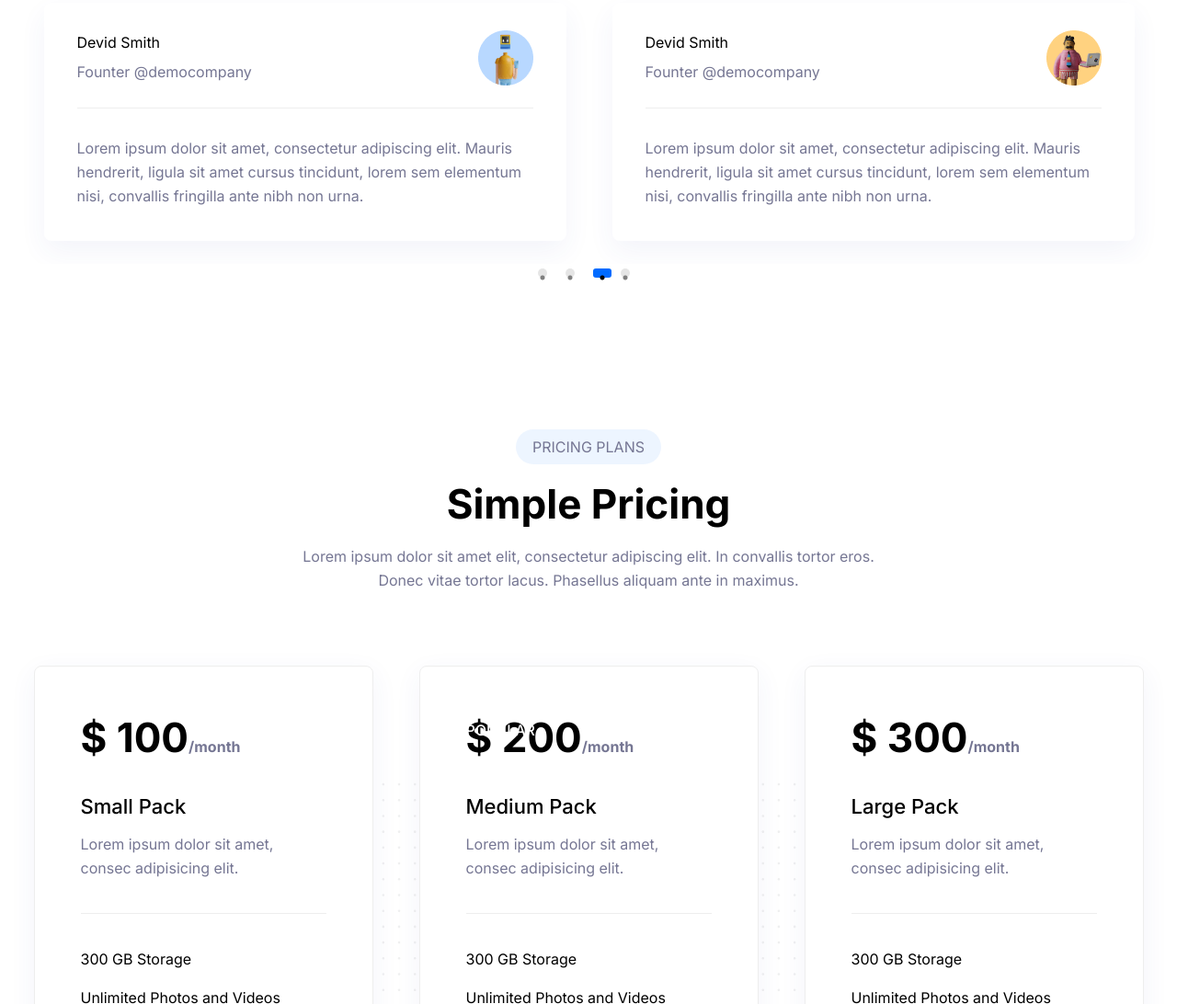
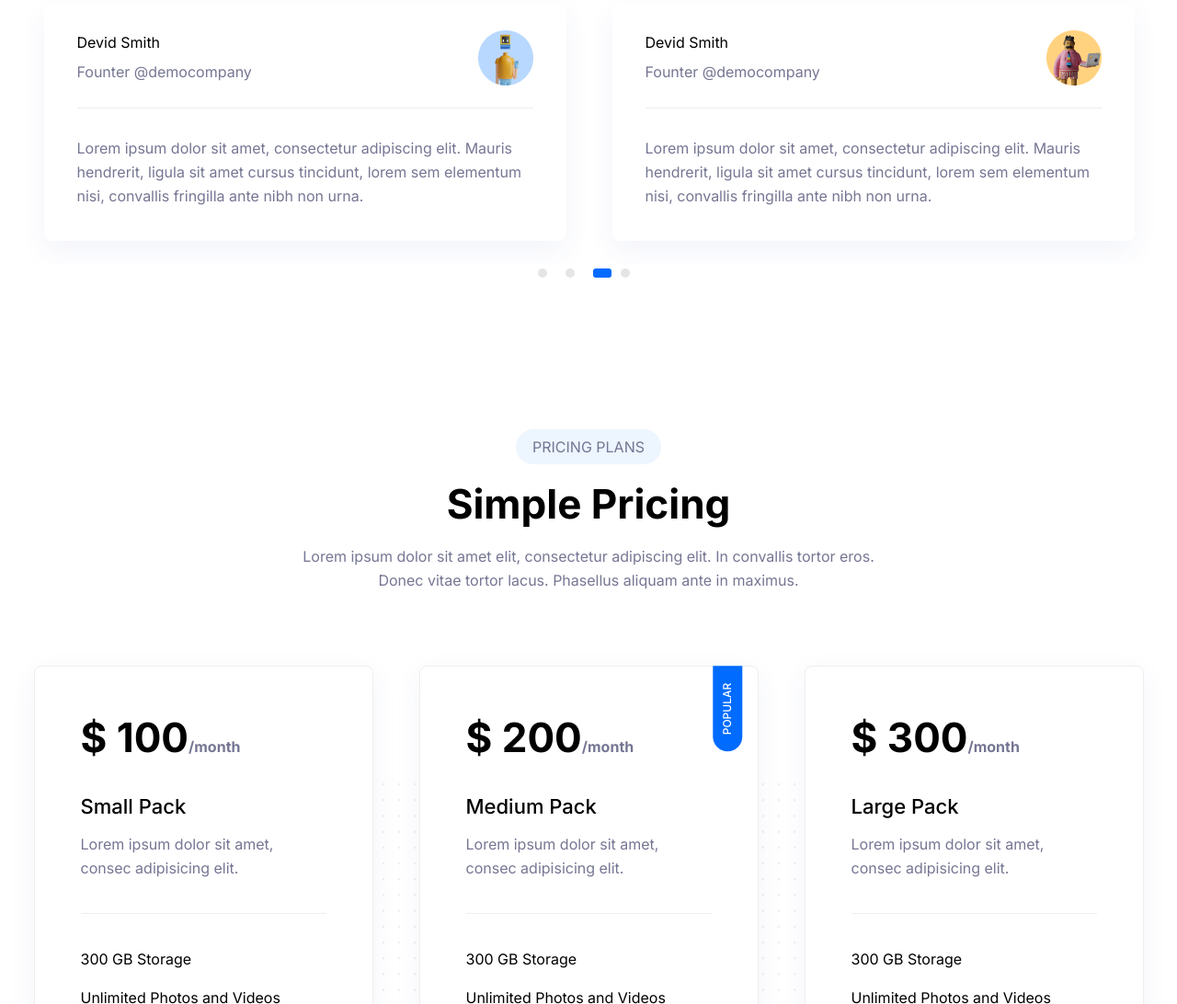
Before and after one commit to susuhaohaki/BCS14_BTCapstone1, a website: page index.html in a window 1280 px wide. Shown: the part 6146-7238 px from the top of the page at 92% size. Drawn offline with nearby package versions, Linux system fonts and the light colour scheme; a script that the page names is missing.

Commit message:
update finish

```diff
--- a/index.html
+++ b/index.html
@@ -1072,12 +1072,8 @@
               <span>Get the Plan</span> <i class="fa-solid fa-arrow-right"></i>
             </a>
           </div>
-          <div class="plan__item relative">
-            <div
-              class="absolute -right-3.5 top-[1.875rem] -rotate-90 rounded-bl-full rounded-tl-full bg-primary px-[1.125rem] py-1.5 text-[12px] leading-[20px] font-medium uppercase text-white"
-            >
-              popular
-            </div>
+          <div class="plan__item">
+            <div class="">popular</div>
             <h3>$ 200<span>/month</span></h3>
             <h4>Medium Pack</h4>
             <p>Lorem ipsum dolor sit amet, consec adipisicing elit.</p>
--- a/src/css/docs-output.css
+++ b/src/css/docs-output.css
@@ -58,6 +58,11 @@
   color: rgb(70 73 90 / var(--tw-text-opacity))
 }
 
+.blog-details p:is(.dark *) {
+  --tw-text-opacity: 1;
+  color: rgb(117 118 147 / var(--tw-text-opacity))
+}
+
 .blog-details p strong {
   --tw-text-opacity: 1;
   color: rgb(0 107 255 / var(--tw-text-opacity))
--- a/src/css/docs.css
+++ b/src/css/docs.css
@@ -7,7 +7,7 @@
 }
 
 .blog-details p {
-  @apply mb-8 text-base text-[#46495a];
+  @apply mb-8 text-base text-[#46495a] dark:text-[#757693];
 }
 
 .blog-details p strong {
--- a/src/css/home.css
+++ b/src/css/home.css
@@ -399,6 +399,13 @@ header {
 .plan__content .plan__item {
   @apply relative rounded-lg border border-stroke bg-white p-[1.875rem] shadow-solid-10 dark:border-strokedark dark:bg-blacksection dark:shadow-none md:w-[45%] lg:w-1/3 xl:p-[3.125rem];
 }
+.plan__content .plan__item:nth-child(2) {
+  @apply relative;
+}
+
+.plan__content .plan__item:nth-child(2) div:first-of-type {
+  @apply absolute -right-3.5 top-[1.875rem] -rotate-90 rounded-bl-full rounded-tl-full bg-primary px-[1.125rem] py-1.5 text-[12px] leading-[20px] font-medium uppercase text-white;
+}
 .plan__item h3 {
   @apply mb-[1.875rem] text-3xl font-bold text-black dark:text-white xl:text-[44px] xl:leading-[55px];
 }
@@ -526,8 +533,11 @@ footer .footer__container {
   background-color: #ccc; /* Màu cho dot không active */
   border-radius: 50%; /* Hình tròn mặc định */
   opacity: 0.5; /* Dot không active sẽ có độ trong suốt */
+  color: transparent;
 }
-
+.slick-dots li.slick-active button:before {
+  color: transparent;
+}
 /* BACKTOTOP */
 .backToTop {
   position: fixed;
```
Also changed, not shown: src/css/home-output.css.
